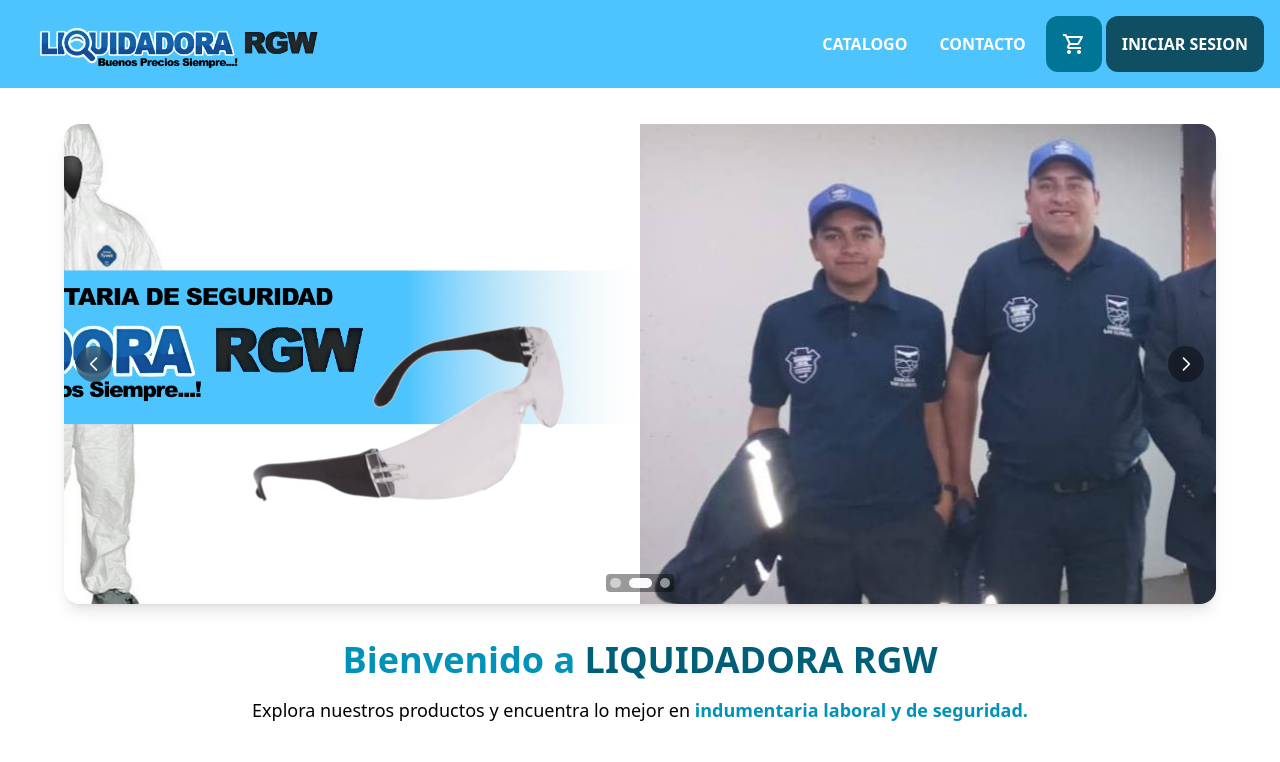
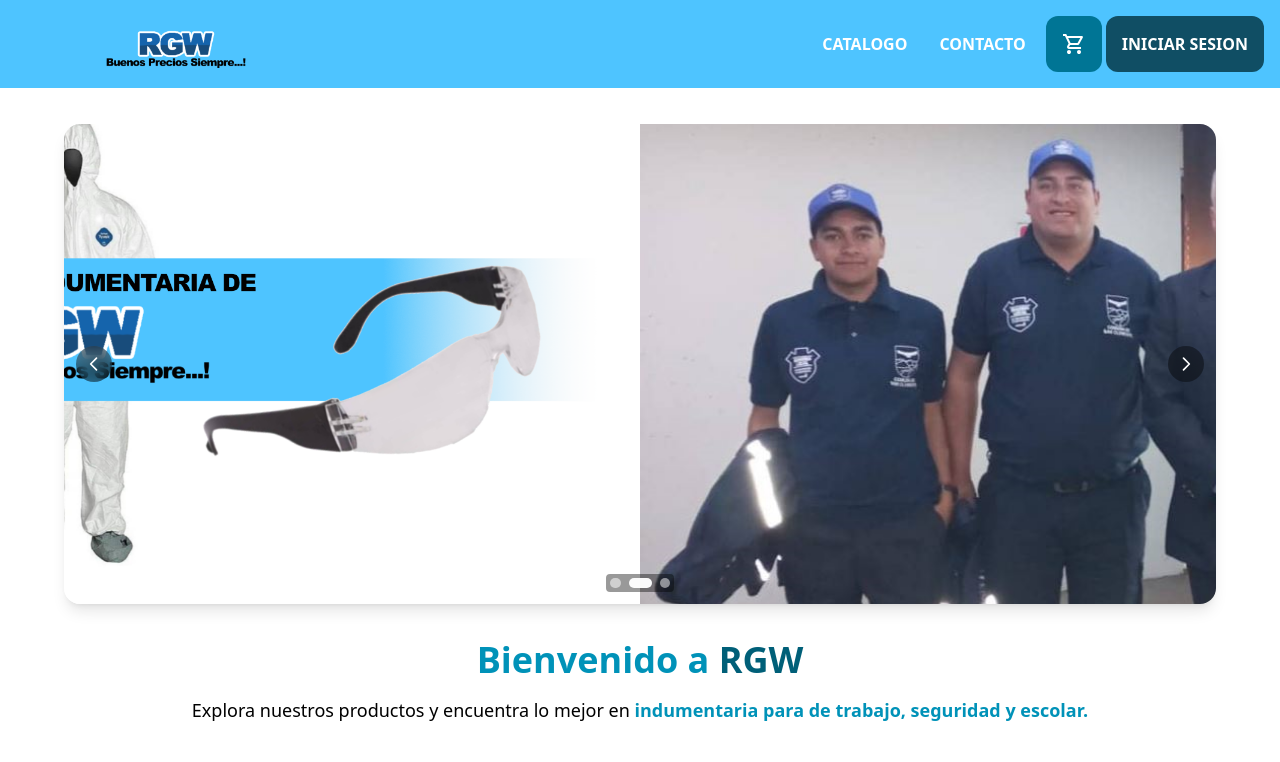
Before and after one commit to JulianMagnabosco/waidatt-web, an Angular app in the folder front/: page /home in a window 1280 px wide. Shown: the top 762 px of the page. Built offline with nearby package versions, Linux system fonts and the light colour scheme; no server answers.

Commit message:
cambios visuales

```diff
--- a/front/src/app/app.html
+++ b/front/src/app/app.html
@@ -3,7 +3,7 @@
     <nav
       class="bg-celeste text-white p-2 md:p-4 flex flex-wrap md:flex-nowrap justify-center md:justify-between items-center font-bold">
       <a class="w-full md:w-auto flex justify-center" routerLink="/">
-        <img src="logotipo.png" alt="Logo" class="h-12">
+        <img src="logotipo2.png" alt="Logo" class="h-12">
       </a>
       <div class="w-full md:w-auto flex flex-wrap justify-center md:justify-between items-center transition-colors text-center
       *:rounded-xl *:duration-300 *:hover:text-black *:p-2 *:md:p-4 ">
--- a/front/src/app/components/add-product/add-product.ts
+++ b/front/src/app/components/add-product/add-product.ts
@@ -38,7 +38,7 @@
         message: 'Nombre no debe superar los 500 caracteres',
       });
 
-      min(schemaPath.price, 1, { message: 'Precio minimo es 1' });
+      // min(schemaPath.price, 1, { message: 'Precio minimo es 1' });
     },
     {
       submission: {
--- a/front/src/app/components/cart/cart.html
+++ b/front/src/app/components/cart/cart.html
@@ -26,10 +26,10 @@
           <div class="text-lg capitalize">
             {{c.name}}
           </div>
-          <div>
+          <!-- <div>
             ${{c.price || 0}} <span class="line-through text-sm" [hidden]="c.price==c.price">${{c.price ||
               0}}</span>
-          </div>
+          </div> -->
           <div class="sm:flex flex-wrap items-center">
             <div class="font-bold">
               Unidades:&nbsp;
@@ -71,7 +71,8 @@
       <div class="rounded-md shadow-md bg-white text-center p-3">
         <div class="text-2xl">Resumen de Compra</div>
         <div class="mb-3">
-          Total: <span class="font-bold">ARS$ {{total}}</span>
+          <!-- Total: <span class="font-bold">ARS$ {{total}}</span> -->
+          Total: <span class="font-bold">{{list().length}} item(s)</span>
         </div>
         <div class="mb-3">
           <a class="bg-celeste rounded-md text-white p-2 transition-all hover:scale-105 hover:rounded-md hover:brightness-110"
--- a/front/src/app/components/home/home.html
+++ b/front/src/app/components/home/home.html
@@ -6,10 +6,9 @@
   </div>
 
   <!-- bienvenida -->
-  <h1 class="text-cyan-600 text-4xl font-bold mb-4">Bienvenido a <span class="text-cyan-800 font-extrabold">LIQUIDADORA
-      RGW</span></h1>
+  <h1 class="text-cyan-600 text-4xl font-bold mb-4">Bienvenido a <span class="text-cyan-800 font-extrabold">RGW</span></h1>
   <p class="text-lg mb-4">Explora nuestros productos y encuentra lo mejor en <span
-      class="text-cyan-600 font-bold">indumentaria laboral y de seguridad.</span></p>
+      class="text-cyan-600 font-bold">indumentaria para de trabajo, seguridad y escolar.</span></p>
 
 
   <!-- tipos de producto -->
--- a/front/src/app/components/home/home.ts
+++ b/front/src/app/components/home/home.ts
@@ -17,7 +17,7 @@
   whatsappLink = environment.whatsappLink + "?text=Hola!%20Estoy%20interesado%20en%20sus%20productos.%20Quisiera%20saber%20más%20información.";
 
   slides = [
-    { id: 1, imageUrl: 'Captura3.png', title: '' },
+    { id: 1, imageUrl: 'panel-alt.png', title: '' },
     { id: 2, imageUrl: 'Captura2.png', title: '' },
     { id: 3, imageUrl: 'Captura1.png', title: '' },
   ];
--- a/front/src/app/components/show-product/show-product.html
+++ b/front/src/app/components/show-product/show-product.html
@@ -20,7 +20,7 @@
       <h1 class="text-3xl bold uppercase">{{product()?.name}}</h1>
       <div class="text-sm text-sky-200">ID: {{product()?.id}}</div>
       <div class="w-min p-1 rounded-2xl bg-sky-300 text-black font-bold uppercase">{{product()?.product_type}}</div>
-      <div class="text-2xl">${{product()?.price}}</div>
+      <!-- <div class="text-2xl">${{product()?.price}}</div> -->
       <div>{{product()?.description}}</div>
       <a [href]="whatsappLink()"
         class="bg-sky-400 hover:bg-cyan-600 p-2 text-white rounded-2xl flex items-center w-min text-2xl">
--- a/front/src/app/components/table-products/table-products.html
+++ b/front/src/app/components/table-products/table-products.html
@@ -7,7 +7,7 @@
         class="w-full aspect-square object-cover mb-2">
       <h3 class="text-xl">{{ item.name }}</h3>
       <h3 class="text-sm font-bold uppercase p-1 rounded-xl bg-sky-300 w-min">{{ item.product_type }}</h3>
-      <p class="text-xl font-bold">${{ item.price }}</p>
+      <p class="text-xl font-bold" [hidden]="item.price<1">${{ item.price }}</p>
     </a>
 
     <a class="w-full font-bold text-center p-2 rounded-2xl bg-sky-500 text-white cursor-pointer hover:text-black hover:bg-sky-300"
```
Also changed, not shown: front/public/logotipo2.png (added), front/public/panel-alt.png (added).
